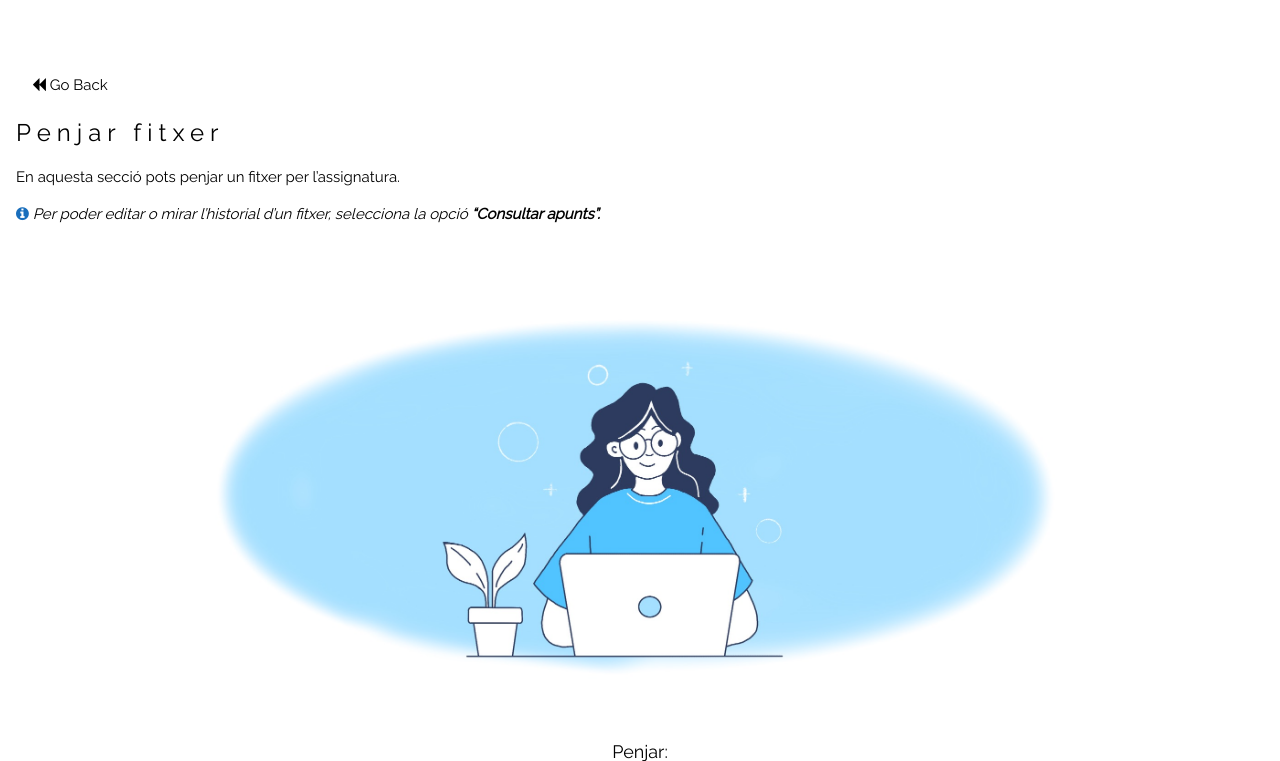
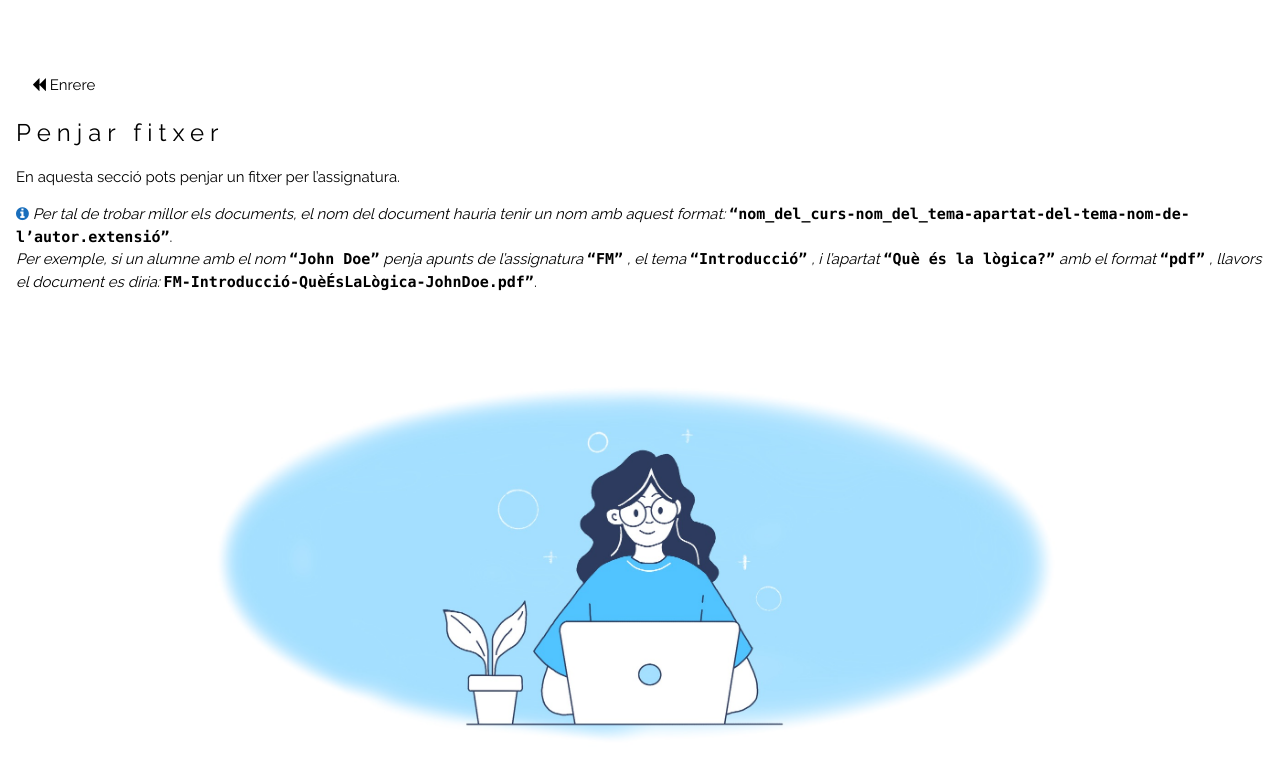
Before and after one commit to julsgasull/FIB-TFG, a Django app: template source/game/game/templates/upload.html in a window 1280 px wide. Shown: the top 761 px of the page. Run offline with Django 3.2, Linux system fonts and the light colour scheme; the template is opened without the code that fills it, so the values that code supplies are empty.

Commit message:
info text

```diff
--- a/source/game/game/static/basicStyle.css
+++ b/source/game/game/static/basicStyle.css
@@ -291,6 +291,11 @@ a {
 .w3-table-all td:first-child {
   padding-left: 16px;
 }
+
+tt {
+  font-family: "Lucida Console", "Menlo", "Monaco", "Courier", monospace;
+}
+
 .w3-btn,
 .w3-button {
   border: none;
--- a/source/game/game/templates/upload.html
+++ b/source/game/game/templates/upload.html
@@ -33,9 +33,7 @@
     <div class="w3-content" style="max-width: 1500px">
         <!-- Header -->
         <header class="w3-panel" style="padding: 50px 16px">
-            <button class="w3-button" onclick="goBack()">
-                <i class="fa fa-backward"></i> Go Back
-            </button>
+            <button class="w3-button" onclick="goBack()"><i class="fa fa-backward"></i> Enrere</button>
             <script>
                 function goBack() {
                     window.history.back();
@@ -46,8 +44,23 @@
                 En aquesta secció pots penjar un fitxer per l’assignatura.
             </p>
             <i class="fa fa-info-circle" style="color:#196EBC"></i>
-            <label><i>Per poder editar o mirar l’historial d’un fitxer, selecciona la opció <b>“Consultar
-                        apunts”.</b></i></label>
+            <label>
+                <i>Per tal de trobar millor els documents, el nom del document hauria tenir un nom amb aquest format:</i>
+                <b><tt> “nom_del_curs-nom_del_tema-apartat-del-tema-nom-de-l’autor.extensió”</tt></b>.
+                </br>
+                <i>Per exemple, si un alumne amb el nom</i>
+                <b><tt> “John Doe”</tt></b>
+                <i> penja apunts de l’assignatura</i>
+                <b><tt> “FM”</tt></b>
+                <i>, el tema </i>
+                <b><tt> “Introducció”</tt></b>
+                <i>, i l’apartat </i>
+                <b><tt> “Què és la lògica?”</tt></b>
+                <i> amb el format</i>
+                <b><tt> “pdf”</tt></b>
+                <i>, llavors el document es diria:</i>
+                <b><tt> FM-Introducció-QuèÉsLaLògica-JohnDoe.pdf”</tt></b>.
+            </label>
         </header>
         <div class="w3-panel" style="text-align:center">
             <div>
```
